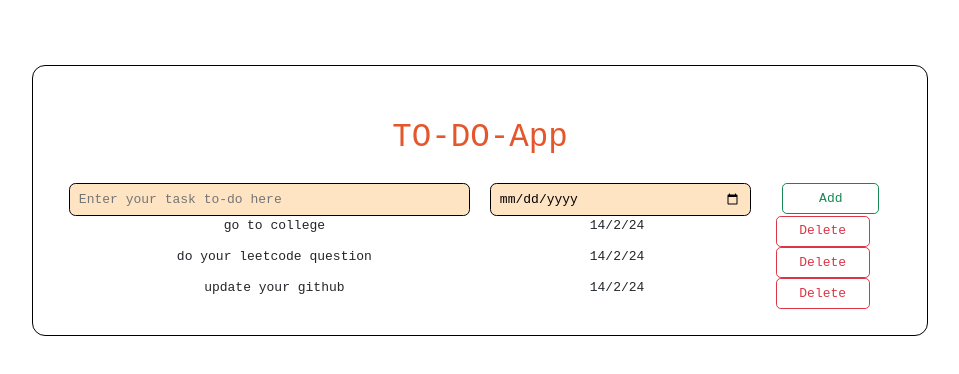
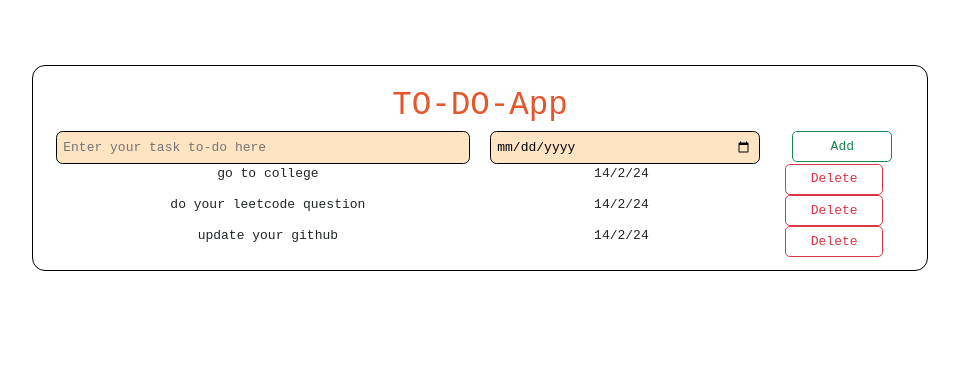
Before and after one commit to Swatijha451/react-tutorial-with-projects, a React (Vite) app in the folder to-do-app/: page / in a window 1280 px wide. Shown: the top 374 px of the page, without its empty margins (160-1119 px from the left). Built offline with nearby package versions, Linux system fonts and the light colour scheme.

Commit message:
made some changes

```diff
--- a/to-do-app/src/App.module.css
+++ b/to-do-app/src/App.module.css
@@ -5,7 +5,7 @@
 .container{
     margin: auto;
     margin-top: 5rem;
-    padding: 2rem;
+    padding: 1rem;
     width: 70%;
     border: 1px solid black;
     border-radius: 1rem;
--- a/to-do-app/src/components/AddToDo.jsx
+++ b/to-do-app/src/components/AddToDo.jsx
@@ -12,9 +12,7 @@
                 <input type="date" ></input>
             </div>
             <div className="col-2">
-                <button type="button" className="btn btn-outline-success myButton">
-                    Add
-                </button>
+                <button type="button" className="btn btn-outline-success myButton">Add</button>
             </div>
       </div>
     </div>
--- a/to-do-app/src/components/AddToDo.module.css
+++ b/to-do-app/src/components/AddToDo.module.css
@@ -5,7 +5,7 @@
     height: 2.5rem;
     border: 1px solid black;
     border-radius: 0.5rem;
-    padding: 0.7rem;
+    padding: 0.5rem;
 
     background-color: bisque;
 }
--- a/to-do-app/src/components/AppName.module.css
+++ b/to-do-app/src/components/AppName.module.css
@@ -1,7 +1,7 @@
 .heading{
     text-align: center;
-    padding: 1rem;
-    margin: 1rem;
+    padding: 0.5 rem;
+    margin: 0.5rem;
     font-family:monospace;
     color: rgb(228, 86, 43);
 }
--- a/to-do-app/src/components/ToDoItem.jsx
+++ b/to-do-app/src/components/ToDoItem.jsx
@@ -3,7 +3,7 @@
 
     return(
         <div className="container">
-                <div className="row ">
+                <div className="row myrow">
                     <div className="col-6">{todoName}</div>
                     <div className="col-4">{todoDate}</div>
                     <div className="col-2">
--- a/to-do-app/src/components/ToDoItem.module.css
+++ b/to-do-app/src/components/ToDoItem.module.css
@@ -1,6 +1,8 @@
-.row{
+.myrow{
     text-align: left;
     font-size: 1rem;
-    margin-top: 0.5rem;
-
+    margin-top: 5rem;
 }
+button{
+    margin-left: 0.1rem;
+}
```
